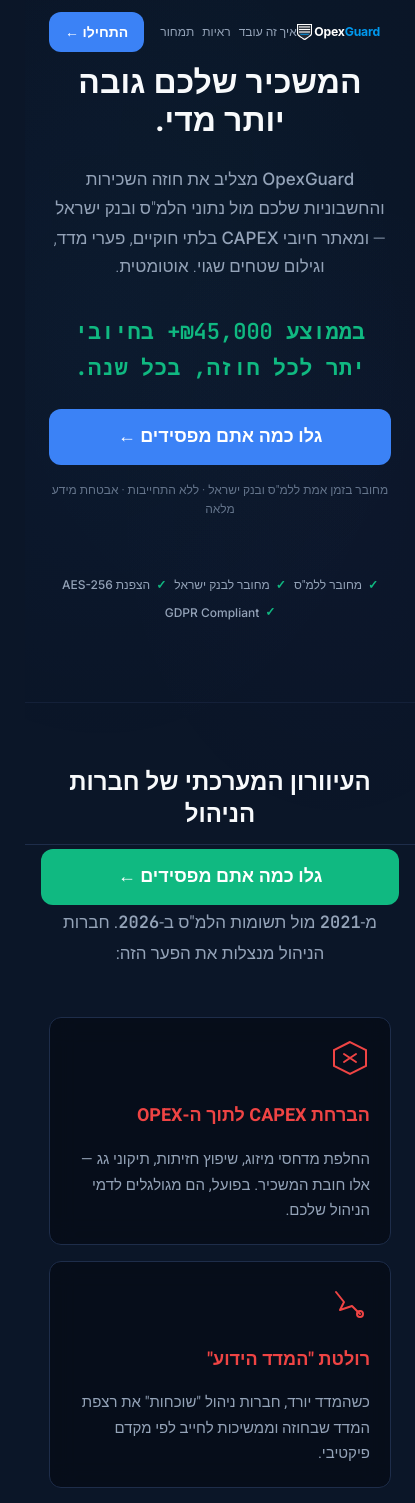
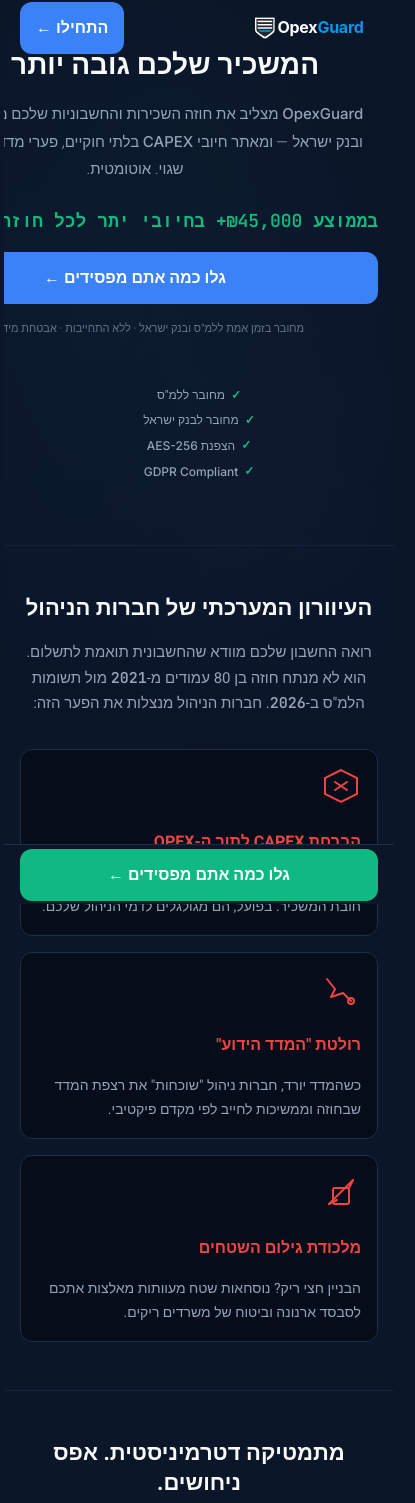
Before and after one commit to laviegeminiultra-tech/Landing-Page, a React (Vite) app: page / in a window 390 px wide. Shown: the top 1503 px of the page, 415 px wide, since content can reach past the window. Built offline with nearby package versions, Linux system fonts and the light colour scheme.

Commit message:
fix: mobile responsiveness — navbar, hero, sections, typography, spacing

```diff
--- a/src/components/AgitationSection.css
+++ b/src/components/AgitationSection.css
@@ -56,13 +56,24 @@
 }
 
 @media (max-width: 768px) {
+    .agitation__intro {
+        font-size: 15px;
+        line-height: 1.7;
+        margin-block-end: var(--space-4);
+    }
+
     .agitation__grid {
         grid-template-columns: 1fr;
         gap: var(--space-2);
     }
 
+    .agitation__card-title {
+        font-size: 16px;
+    }
+
     .agitation__card-body {
         min-height: auto;
+        font-size: 14px;
     }
 }
 
--- a/src/components/BlindTeaserSection.css
+++ b/src/components/BlindTeaserSection.css
@@ -119,8 +119,33 @@
 
 @media (max-width: 768px) {
 
+    .teaser__title {
+        margin-block-end: var(--space-4);
+    }
+
     .teaser__visible-card,
     .teaser__blurred-wrap {
         max-width: 100%;
     }
+
+    .teaser__card-row {
+        font-size: 13px;
+    }
+
+    .teaser__overlay-text {
+        font-size: 16px;
+    }
+
+    .teaser__overlay-amount {
+        font-size: 20px;
+    }
+
+    .teaser__overlay-cta {
+        font-size: 14px;
+        white-space: normal;
+        line-height: 1.4;
+        height: auto;
+        min-height: 52px;
+        padding: var(--space-1) var(--space-2);
+    }
 }
--- a/src/components/EngineSection.css
+++ b/src/components/EngineSection.css
@@ -99,10 +99,14 @@
 }
 
 @media (max-width: 768px) {
+    .engine__title {
+        margin-block-end: var(--space-4);
+    }
+
     .engine__pipeline {
         grid-template-columns: 1fr;
-        gap: var(--space-5);
-        padding-inline-start: var(--space-8);
+        gap: var(--space-4);
+        padding-inline-start: var(--space-6);
     }
 
     .engine__line--desktop {
@@ -112,7 +116,7 @@
     .engine__line--mobile {
         display: block;
         position: absolute;
-        inset-inline-start: 36px;
+        inset-inline-start: 28px;
         inset-block-start: 36px;
         width: 4px;
         height: calc(100% - 72px);
@@ -123,8 +127,18 @@
         text-align: start;
     }
 
+    .engine__icon {
+        width: 56px;
+        height: 56px;
+    }
+
+    .engine__label {
+        font-size: 15px;
+    }
+
     .engine__desc {
         max-width: none;
+        font-size: 13px;
     }
 }
 
--- a/src/components/EvidenceSection.css
+++ b/src/components/EvidenceSection.css
@@ -275,6 +275,10 @@
 }
 
 @media (max-width: 768px) {
+    .evidence__title {
+        margin-block-end: var(--space-4);
+    }
+
     .evidence__visual {
         flex-direction: column;
         gap: 0;
@@ -300,8 +304,30 @@
         display: none;
     }
 
+    .evidence__table {
+        font-size: 12px;
+    }
+
+    .evidence__table th {
+        font-size: 11px;
+        padding: 8px 10px;
+    }
+
+    .evidence__table td {
+        padding: 8px 10px;
+    }
+
     .evidence__testimonial {
         max-width: 100%;
+        padding: var(--space-2) var(--space-3);
+    }
+
+    .evidence__testimonial-text {
+        font-size: 15px;
+    }
+
+    .evidence__copy {
+        font-size: 15px;
     }
 }
 
--- a/src/components/FinalCtaSection.css
+++ b/src/components/FinalCtaSection.css
@@ -34,5 +34,15 @@
     .final-cta__btn {
         width: 100%;
         min-width: auto;
+        font-size: 14px;
+        white-space: normal;
+        line-height: 1.4;
+        height: auto;
+        min-height: 52px;
+        padding: var(--space-1) var(--space-2);
+    }
+
+    .final-cta__contact {
+        font-size: 12px;
     }
 }
--- a/src/components/Footer.css
+++ b/src/components/Footer.css
@@ -29,3 +29,18 @@
     text-align: center;
     font-size: 13px;
 }
+
+@media (max-width: 768px) {
+    .footer {
+        padding-block: var(--space-3);
+    }
+
+    .footer__logo {
+        height: 24px;
+    }
+
+    .footer__text {
+        font-size: 11px;
+        line-height: 1.6;
+    }
+}
--- a/src/components/HeroSection.css
+++ b/src/components/HeroSection.css
@@ -93,23 +93,47 @@
 @media (max-width: 768px) {
     .hero {
         min-height: auto;
-        padding-block: var(--space-15) var(--space-8);
+        padding-block: var(--space-12) var(--space-6);
+    }
+
+    .hero__content {
+        padding-inline: 0;
+    }
+
+    .hero__title {
+        margin-block-end: var(--space-2);
     }
 
     .hero__subtitle {
-        font-size: 17px;
+        font-size: 15px;
+        line-height: 1.8;
+        margin-block-end: var(--space-3);
+    }
+
+    .hero__money {
+        margin-block-end: var(--space-2);
     }
 
     .hero__money-text {
-        font-size: 22px;
+        font-size: 18px;
+        white-space: normal;
+        line-height: 1.5;
     }
 
     .hero__cta {
         width: 100%;
     }
 
+    .hero__trust {
+        font-size: 11px;
+        line-height: 1.6;
+    }
+
     .hero__trust-bar {
-        gap: 8px;
+        flex-direction: column;
+        gap: 6px;
+        margin-block-start: var(--space-4);
+        padding: var(--space-2);
     }
 
     .hero__trust-sep {
--- a/src/components/Navbar.css
+++ b/src/components/Navbar.css
@@ -59,16 +59,28 @@
 }
 
 @media (max-width: 768px) {
+    .navbar__inner {
+        height: 56px;
+    }
+
+    .navbar__logo-img {
+        height: 32px;
+    }
+
     .navbar__links {
         gap: var(--space-1);
     }
 
+    /* Hide text nav links on mobile — keep only CTA */
     .navbar__link {
-        font-size: 12px;
-        white-space: nowrap;
+        display: none;
     }
 
     .navbar__cta {
-        display: none;
+        display: inline-flex;
+        font-size: 13px;
+        height: 36px;
+        padding-inline: var(--space-2);
+        width: auto;
     }
 }
--- a/src/components/PricingSection.css
+++ b/src/components/PricingSection.css
@@ -175,17 +175,42 @@
 
 @media (max-width: 768px) {
     .pricing__roi {
-        font-size: 14px;
-        gap: var(--space-1);
+        font-size: 13px;
+        gap: 6px;
+        padding: var(--space-2);
+        flex-direction: column;
+        text-align: center;
+    }
+
+    .pricing__roi-arrow {
+        transform: rotate(-90deg);
+        font-size: 12px;
+    }
+
+    .pricing__roi-highlight {
+        font-size: 18px;
+    }
+
+    .pricing__title {
+        margin-block-end: var(--space-4);
     }
 
     .pricing__grid {
         grid-template-columns: 1fr;
+        padding-block-start: 16px;
     }
 
     .pricing__card--recommended {
         transform: none;
         order: -1;
+    }
+
+    .pricing__card-price {
+        font-size: 28px;
+    }
+
+    .pricing__card-name {
+        font-size: 18px;
     }
 }
 
--- a/src/components/StickyMobileCta.css
+++ b/src/components/StickyMobileCta.css
@@ -2,7 +2,7 @@
     position: fixed;
     inset-block-end: 0;
     inset-inline: 0;
-    height: 64px;
+    height: 60px;
     background: var(--bg-deep);
     border-block-start: 1px solid var(--border-subtle);
     display: flex;
@@ -19,6 +19,6 @@
 
 .sticky-cta__btn {
     width: 100%;
-    font-size: 16px;
-    height: 48px;
+    font-size: 15px;
+    height: 44px;
 }
--- a/src/components/ZeroLiabilitySection.css
+++ b/src/components/ZeroLiabilitySection.css
@@ -59,11 +59,21 @@
 }
 
 @media (max-width: 768px) {
+    .zero__title {
+        margin-block-end: var(--space-4);
+    }
+
     .zero__accordions {
         max-width: 100%;
     }
 
     .zero__question {
-        font-size: 15px;
+        font-size: 14px;
+        line-height: 1.5;
+    }
+
+    .zero__answer {
+        font-size: 14px;
+        line-height: 1.7;
     }
 }
--- a/src/styles/design-system.css
+++ b/src/styles/design-system.css
@@ -310,27 +310,43 @@
   }
 }
 
+/* === Utility: prevent numbers/amounts from breaking across lines === */
+.font-mono {
+  white-space: nowrap;
+}
+
 /* === Responsive (Mobile: <768px) === */
 @media (max-width: 768px) {
   h1 {
-    font-size: 32px;
+    font-size: 28px;
+    line-height: 1.3;
   }
 
   h2 {
-    font-size: 24px;
+    font-size: 22px;
+    line-height: 1.35;
   }
 
   .section {
-    padding-block: var(--space-8);
+    padding-block: var(--space-6);
+  }
+
+  .container {
+    padding-inline: var(--space-2);
   }
 
   .card {
-    padding: 20px;
+    padding: 16px;
+  }
+
+  .btn {
+    font-size: 16px;
   }
 
   .btn-primary,
   .btn-green,
   .btn-navy {
     width: 100%;
+    height: 52px;
   }
 }
```
